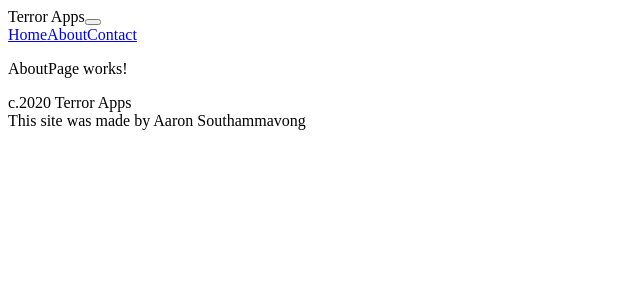
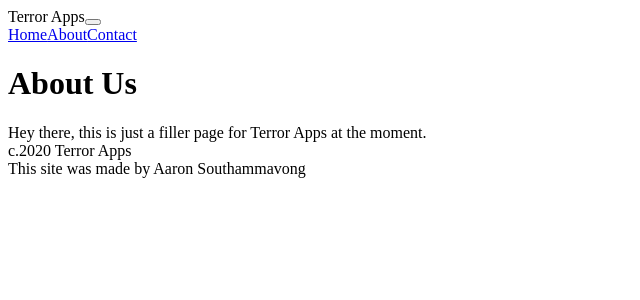
Before and after one commit to TerrorApps/TerrorApps.github.io, a React app: page /about in a window 1280 px wide. Shown: the top 300 px of the page, without its empty margins (0-640 px from the left). Built offline with nearby package versions, Linux system fonts and the light colour scheme; the HTML template or start-up script is replaced by a standard one.

Commit message:
set up about page

```diff
--- a/package.json
+++ b/package.json
@@ -4,7 +4,7 @@
   "version": "1.0.0",
   "main": "index.js",
   "repository": "https://github.com/TerrorApps/TerrorApps.github.io",
-  "author": "Rembrandt Reyes <reyes.rembrandt@gmail.com>",
+  "author": "Aaron Southammavong <ae.southammavong@gmail.com>, Rembrandt Reyes <reyes.rembrandt@gmail.com>",
   "license": "MIT",
   "scripts": {
     "dev": "webpack-dev-server",
--- /dev/null
+++ b/src/components/Content.jsx
@@ -0,0 +1,16 @@
+import React from 'react';
+import Container from 'react-bootstrap/Container';
+import Row from 'react-bootstrap/Row';
+import Col from 'react-bootstrap/Col';
+
+const Content = (props) => {
+  return (
+    <Container fluid={true}>
+      <Row className="justify-content-center">
+        <Col md={8}>{props.children}</Col>
+      </Row>
+    </Container>
+  );
+};
+
+export default Content;
--- a/src/pages/AboutPage.jsx
+++ b/src/pages/AboutPage.jsx
@@ -1,7 +1,16 @@
 import React from 'react';
+import Hero from '../components/Hero.jsx';
+import Content from '../components/Content.jsx';
 
 const AboutPage = (props) => {
-  return <p>AboutPage works!</p>;
+  return (
+    <div>
+      <Hero title={props.title} />
+      <Content>
+        Hey there, this is just a filler page for Terror Apps at the moment.
+      </Content>
+    </div>
+  );
 };
 
 export default AboutPage;
```
Also changed, not shown: 3 other files (tests, documents, lock files or other folders).
